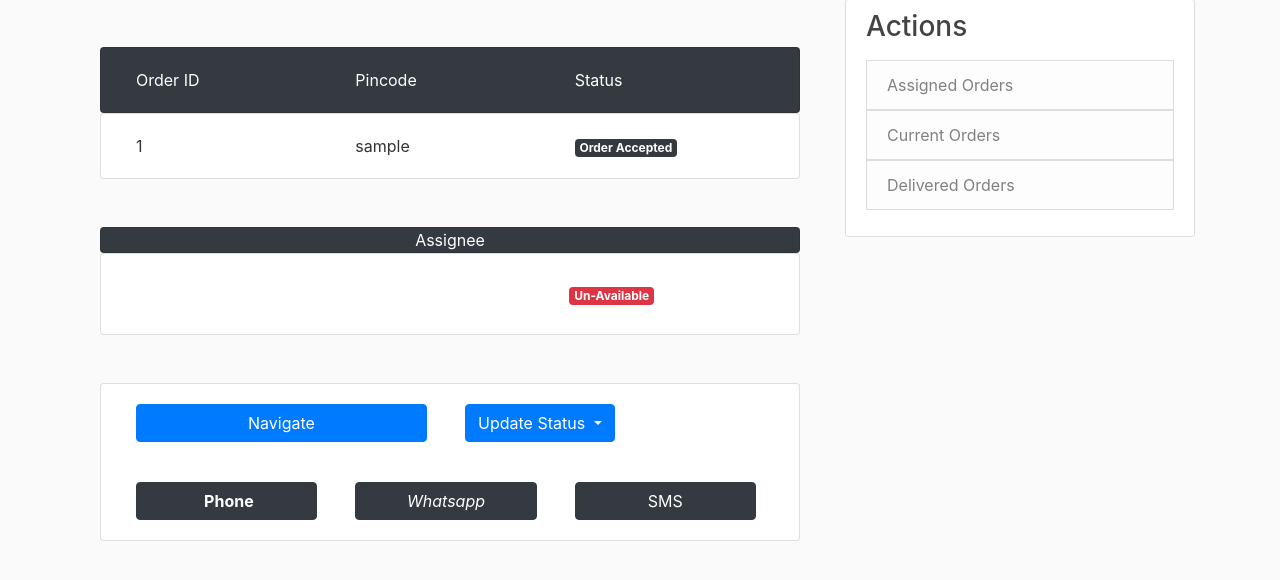
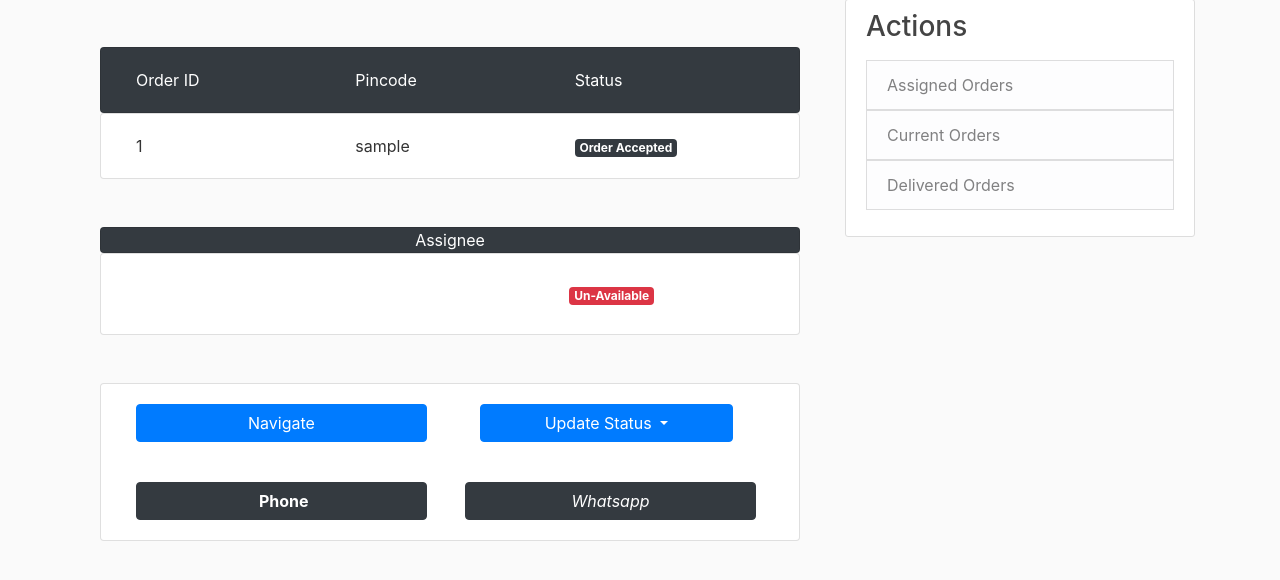
Before and after one commit to FoodDeliverySystem/FoodDeliveryApp, a Flask app: page /agent_order_view/1 in a window 1280 px wide. Shown: the part 81-661 px from the top of the page. Run offline with Flask 2, Linux system fonts and the light colour scheme; the visitor is signed in with stand-in values (Sample User, id 1); data comes from the database, SQL or seed files in the repository; some libraries are stand-ins or nearby versions.

Commit message:
final changes

```diff
--- a/web/templates/agent_order_view.html
+++ b/web/templates/agent_order_view.html
@@ -72,7 +72,7 @@
         <a class="btn btn-primary" href="https://www.google.com/maps/search/?api=1&query={{escaped_address}}" target="_blank">Navigate</a>
       </div>
       <div class="btn-group mr-2 col" role="group" aria-label="Second group">
-        <div class="btn-group">
+        <div class="btn-group mr-2 col">
           <button type="button" class="btn btn-primary dropdown-toggle" data-toggle="dropdown" aria-haspopup="true" aria-expanded="false">
             Update Status
           </button>
@@ -98,9 +98,6 @@
               <i class="fa fa-whatsapp">Whatsapp</i>
           </a>
       </div>
-      <div class="btn-group mr-2 col" role="group" >
-          <a class="btn btn-dark" href="sms:{{order.phone}};?&body=TextMessage">SMS</a>
-      </div>
     </div>
   </div>
 </div>
```
